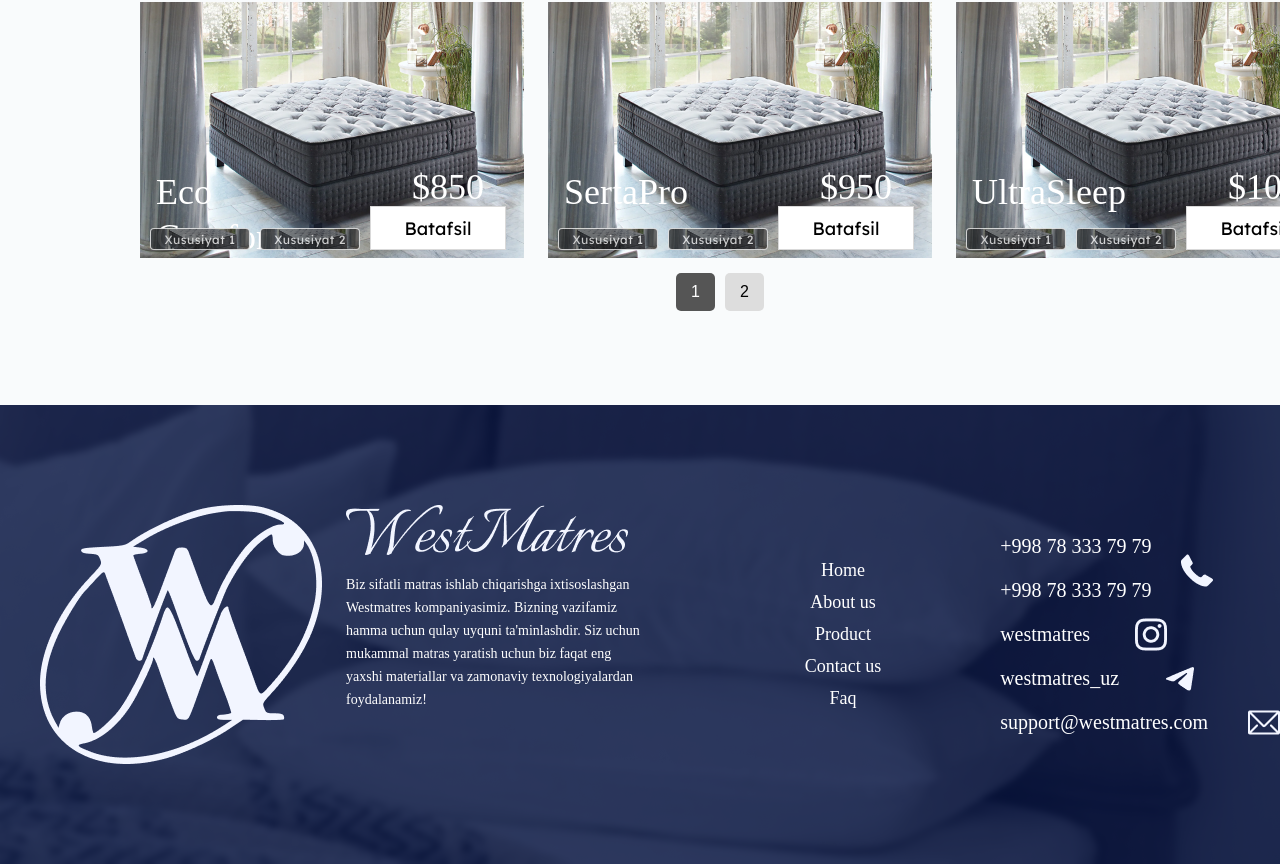
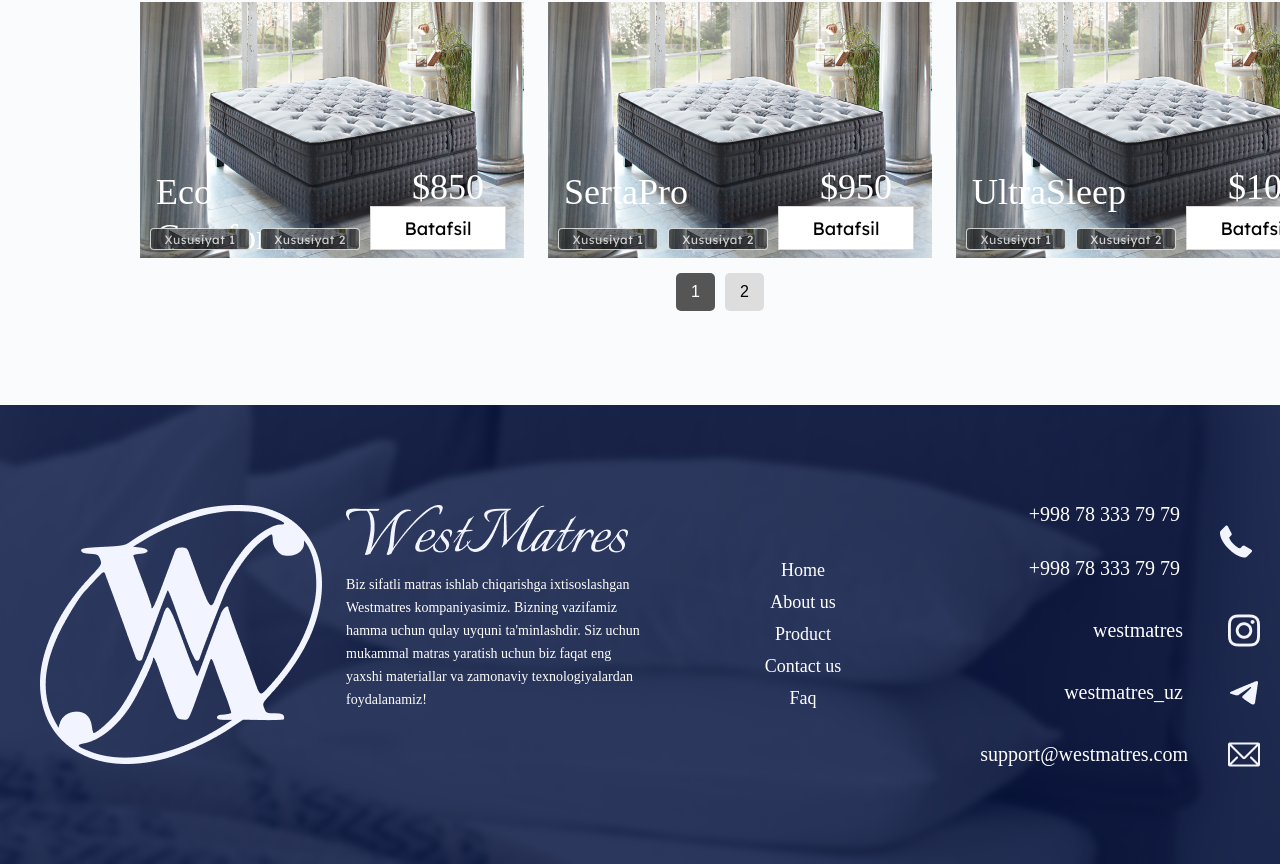
Before and after one commit to isomakoo/Matras, a React (Vite) app: page / in a window 1280 px wide. Shown: the part 3044-3908 px from the top of the page. Built offline with nearby package versions, Linux system fonts and the light colour scheme; a web font is replaced by a local one.

Commit message:
bazi xato va kamchiliklar tuzatildi

```diff
--- a/src/Footer/Footer.css
+++ b/src/Footer/Footer.css
@@ -39,7 +39,13 @@
     height: 161px;
 
 }
-.footer-link{
+.footer-link-nav{
+position: relative;
+right: 40px;
+}
+.footer-link, .footer-link-nav{
+  width: 300px !important;
+  display: block;
     font-family: Battambang;
     font-size: 20px;
     font-weight: 400;
@@ -51,11 +57,18 @@
     align-items: center;
     text-decoration: none;
 }
-.footer-img{
+.footer-linkeses{
+  width: 320px !important;
+  display: flex;
+  justify-content: space-between;
+  align-items: center;
+
+}
+/* .footer-img{
 position: relative;
 top: -10px;
 left: 30px;
-}
+} */
 .footer-images{
     position: relative;
     top: 10px;
--- a/src/Footer/Footer.jsx
+++ b/src/Footer/Footer.jsx
@@ -44,9 +44,9 @@ function Footer() {
             </li>
           </ul>
           <div className="footer-linkes">
-                    <span className="footer-linkeses">
-                      <a href="tel:+998 78 333 79 79" className="footer-link">+998 78 333 79 79</a> <br />
-                      <a href="tel:+998 78 333 79 79" className="footer-link">+998 78 333 79 79</a>
+                    <span className="footer-linkeses"><nav>
+                      <a href="tel:+998 78 333 79 79" className="footer-link-nav">+998 78 333 79 79</a> <br />
+                      <a href="tel:+998 78 333 79 79" className="footer-link-nav">+998 78 333 79 79</a> </nav>
                       <img src={phone} alt="" className="footer-img"/>
                     </span> <br />
                     <a href="https://t.me/kurbonov_me" className="footer-link">westmatres <img src={instagram} alt="instagram"  className='footer-images' /></a> <br />
```
